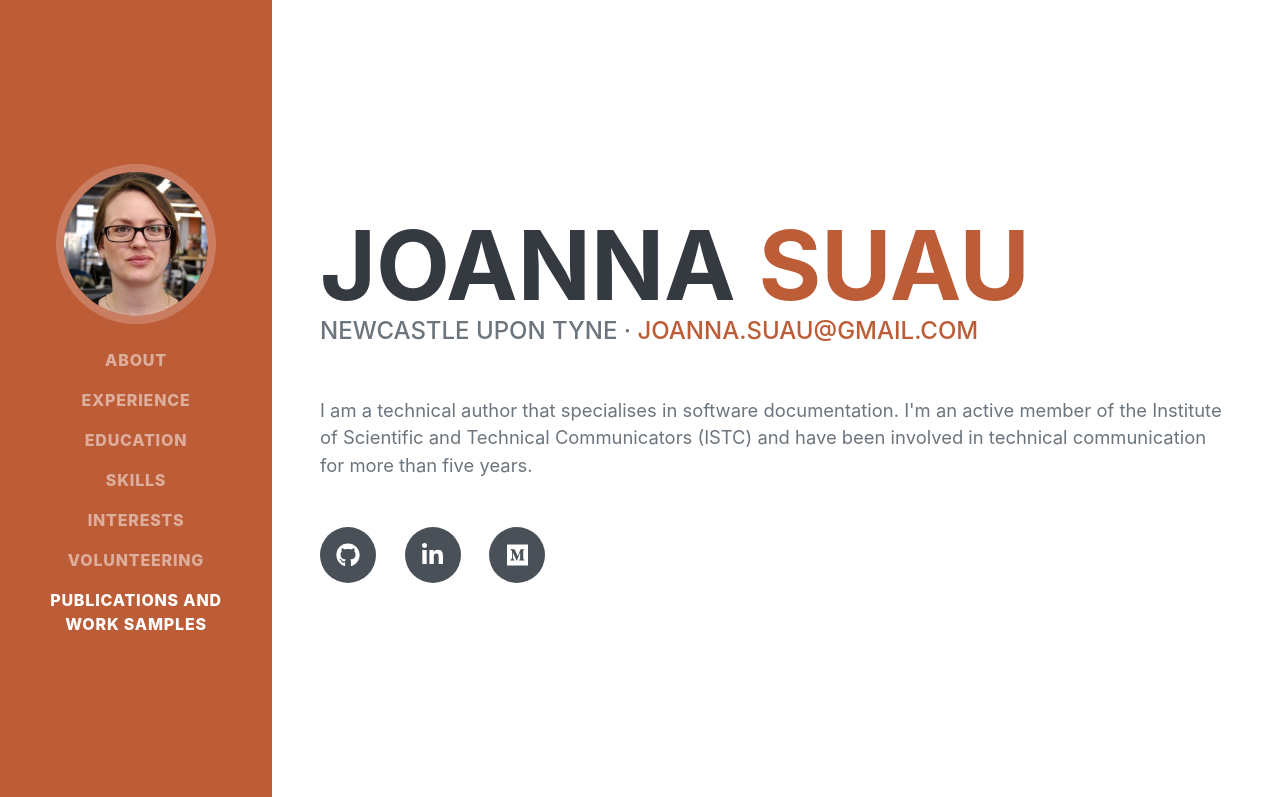
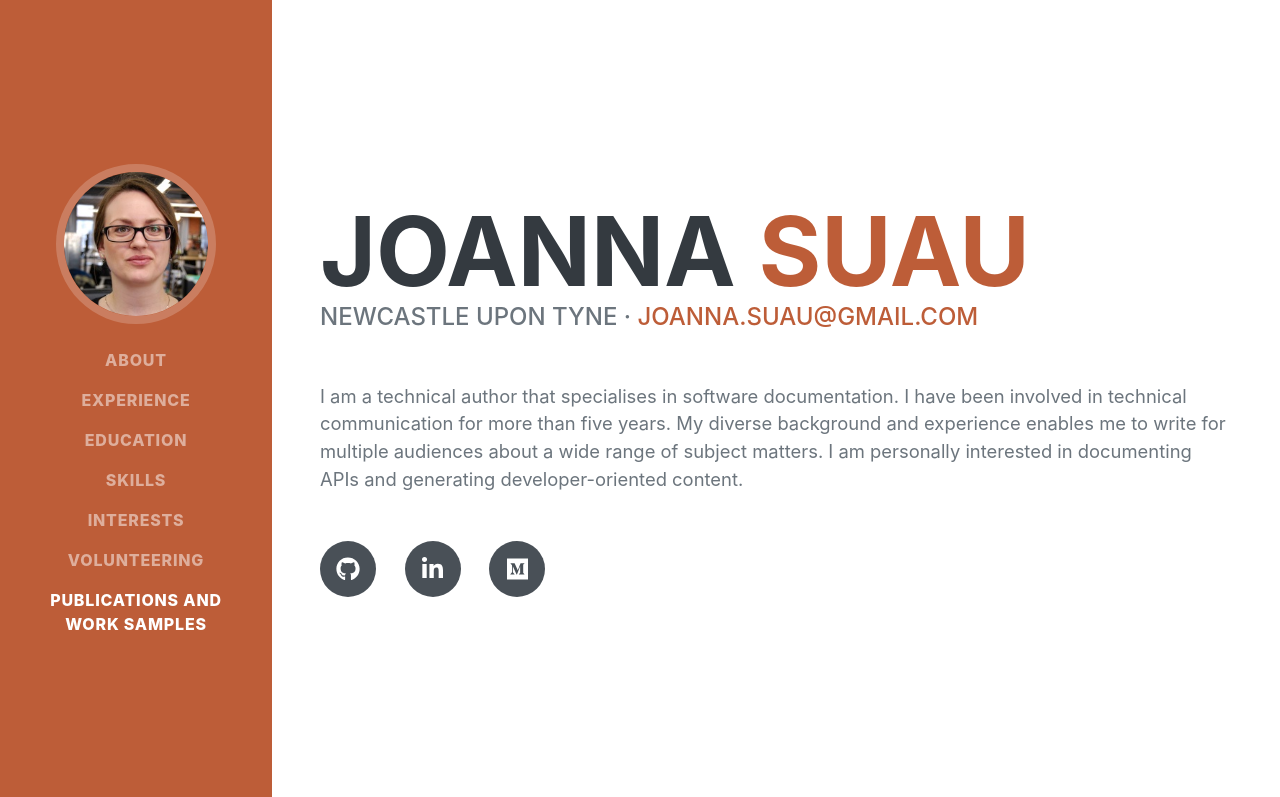
Before and after one commit to jsuau/jsuau.github.io, a plain HTML site: page index.html in a window 1280 px wide. Shown: the top 797 px of the page. Drawn offline with nearby package versions, Linux system fonts and the light colour scheme; a web font is replaced by a local one.

Commit message:
Update index.html

```diff
--- a/index.html
+++ b/index.html
@@ -48,7 +48,7 @@
                        Newcastle Upon Tyne ·
                         <a href="mailto:joanna.suau@gmail.com">joanna.suau@gmail.com</a>
                     </div>
-                    <p class="lead mb-5">I am a technical author that specialises in software documentation. I'm an active member of the Institute of Scientific and Technical Communicators (ISTC) and have been involved in technical communication for more than five years.
+                    <p class="lead mb-5">I am a technical author that specialises in software documentation. I have been involved in technical communication for more than five years. My diverse background and experience enables me to write for multiple audiences about a wide range of subject matters. I am personally interested in documenting APIs and generating developer-oriented content.
 </p>
                     <div class="social-icons">
                         <a class="social-icon" href="https://github.com/jsuau" target="_blank"><i class="fab fa-github"></i></a>
```
